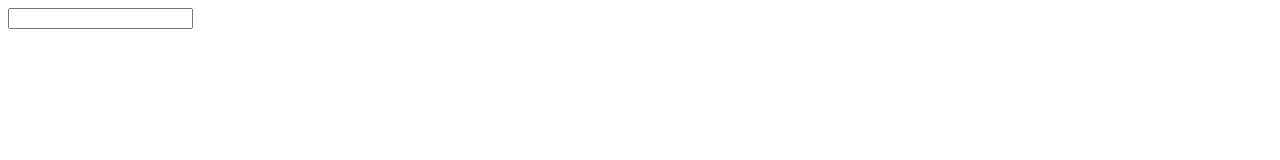
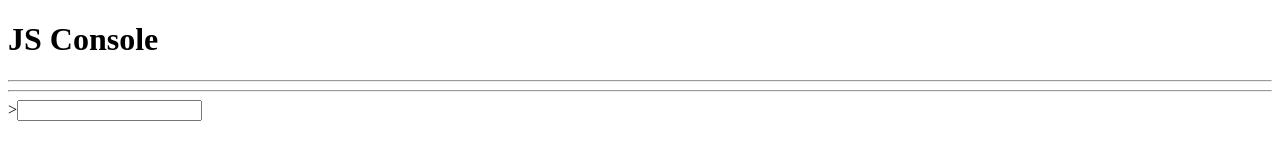
Before and after one commit to justin226/justin226.github.io.a, a plain HTML site: page console.html in a window 1280 px wide. Drawn offline with Linux system fonts and the light colour scheme.

Commit message:
Update console.html

```diff
--- a/console.html
+++ b/console.html
@@ -6,9 +6,12 @@
     </title>
   </head>
   <body>
+    <h1>JS Console</h1>
+    <hr>
     <div id="console">
     </div>
-    <input type="text" id="cmd">
+    <hr>
+    &gt;<input type="text" id="cmd">
     <script>
     var newElement;
     var statement;
@@ -24,11 +27,12 @@
         newElement = document.createElement('div');
         document.getElementById("console").appendChild(newElement);
         newElement.setAttribute('color', "lightgray");
-        newElement.innerHTML = "> | " + cmd;
+        newElement.innerHTML = "> | " + statement;
         newElement = document.createElement('div');
         document.getElementById("console").appendChild(newElement);
         newElement.setAttribute('color', "lightgray");
         newElement.innerHTML = "< | " + result;
+        document.getElementById("cmd").value = "";
       }
     </script>
   </body>
```
